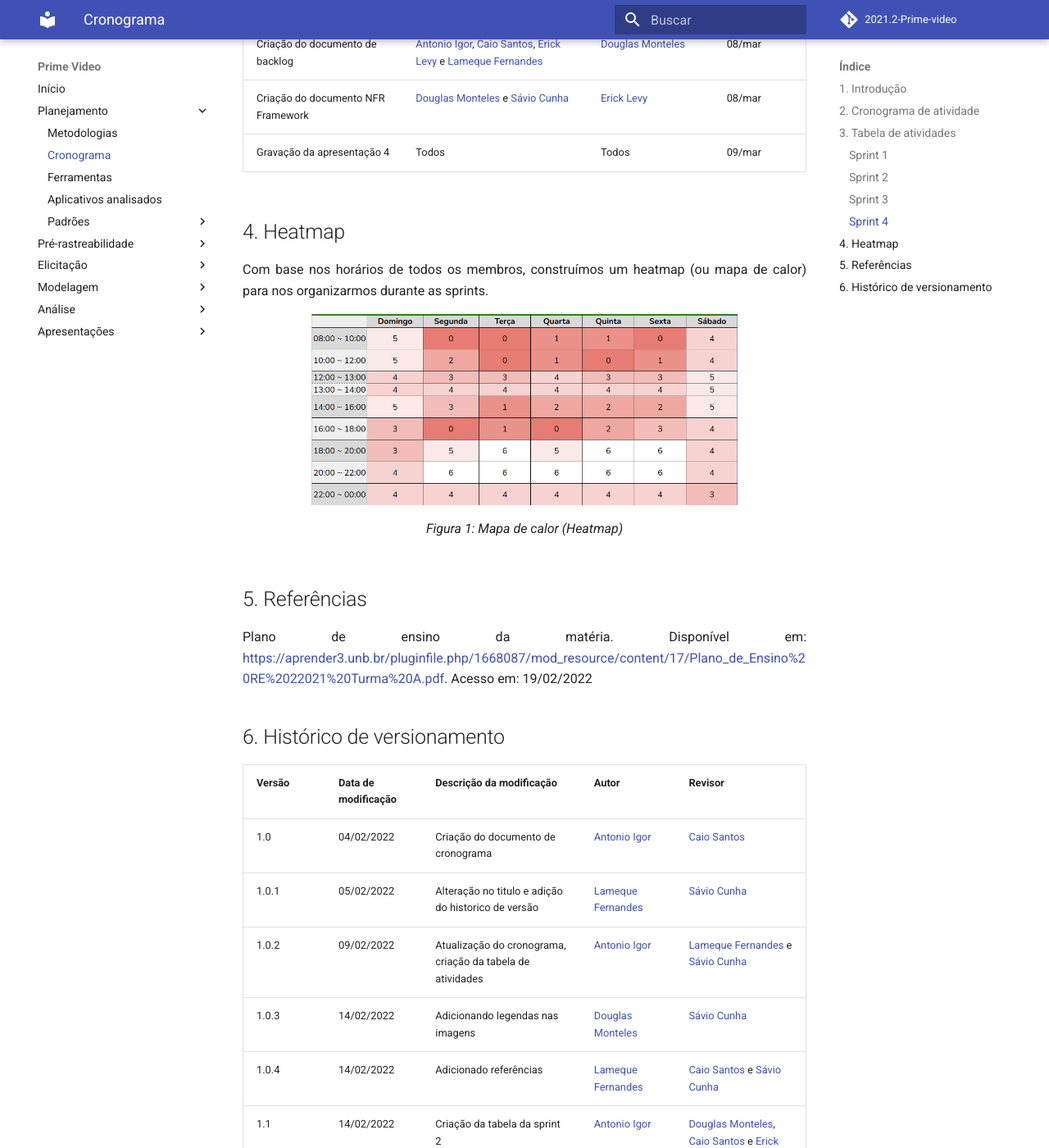
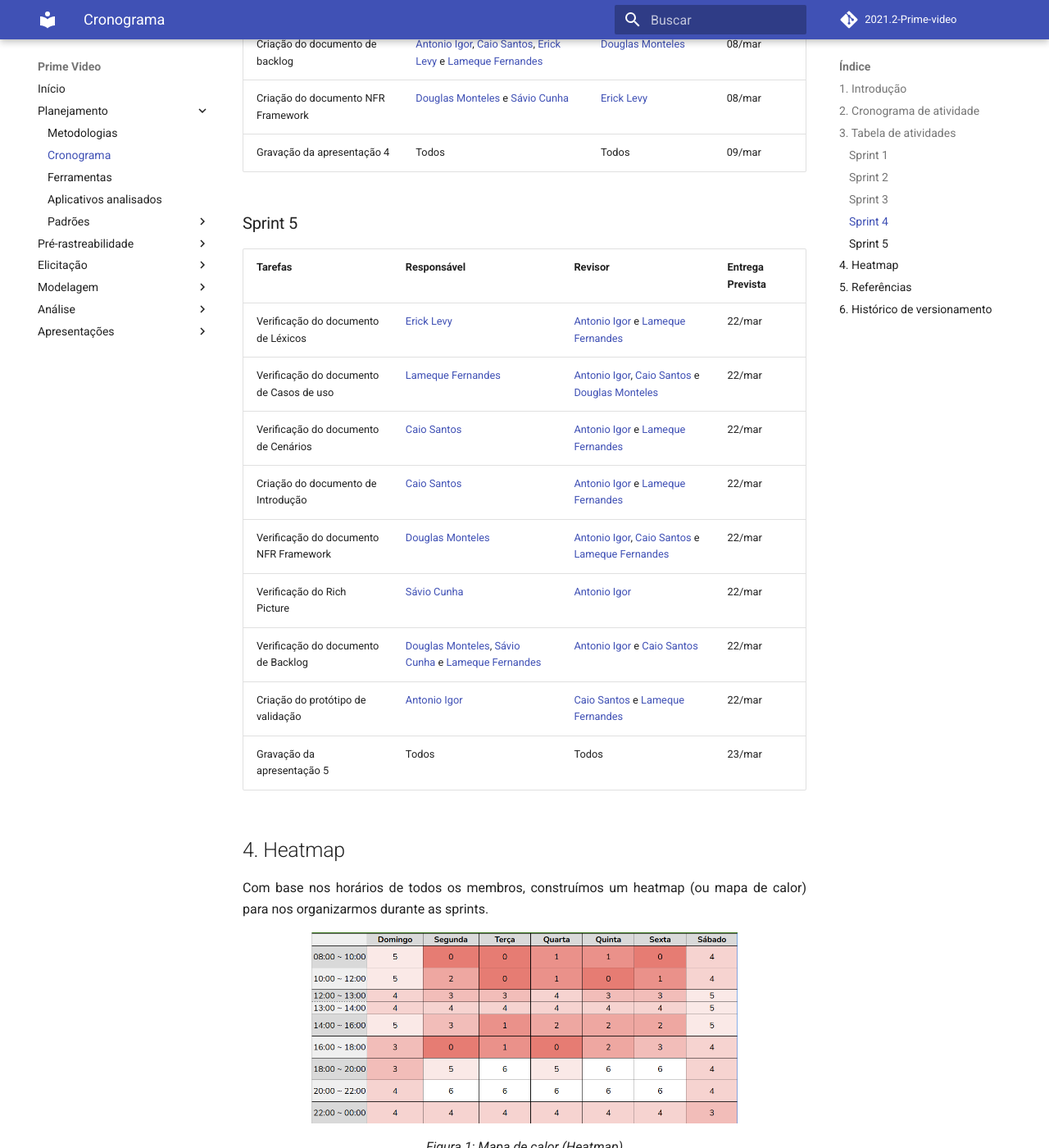
Before and after one commit to Requisitos-de-Software/2021.2-Prime-video, an MkDocs documentation site: the page built from docs/planejamento/cronograma.md, in a window 1280 px wide and 1400 px high, scrolled down 2807 px. Shown: the whole window at 82% size. Built offline with MkDocs 1.6.1 and Material for MkDocs 9.7.7, drawn with Linux system fonts in a browser that asks for light colours; comment, search, counter and statistics services are not loaded; some of the changed text lies outside the part shown.

Commit message:
docs: criação da tabela de sprint 5

```diff
--- a/docs/planejamento/cronograma.md
+++ b/docs/planejamento/cronograma.md
@@ -70,6 +70,20 @@ Com base nos prazos estipulados pela disciplida e disponibilidade dos integrante
 | Criação do documento NFR Framework | [Douglas Monteles](https://github.com/douglasmonteles) e [Sávio Cunha](https://github.com/savioc2)  | [Erick Levy](https://github.com/ericklevy) | 08/mar  |
 | Gravação da apresentação 4  | Todos         | Todos           | 09/mar           |
 
+### Sprint 5
+
+| Tarefas         | Responsável   | Revisor         | Entrega Prevista |
+| --------------- | ------------- | --------------- | ---------------- |
+| Verificação do documento de Léxicos       | [Erick Levy](https://github.com/ericklevy)                  | [Antonio Igor](https://github.com/antonioigorcarvalho) e [Lameque Fernandes](https://github.com/lamequefernandes) | 22/mar |
+| Verificação do documento de Casos de uso  | [Lameque Fernandes](https://github.com/lamequefernandes)    | [Antonio Igor](https://github.com/antonioigorcarvalho), [Caio Santos](https://github.com/caiobsantos) e [Douglas Monteles](https://github.com/douglasmonteles)  | 22/mar |
+| Verificação do documento de Cenários      | [Caio Santos](https://github.com/caiobsantos)               | [Antonio Igor](https://github.com/antonioigorcarvalho) e [Lameque Fernandes](https://github.com/lamequefernandes)  | 22/mar |
+| Criação do documento de Introdução        | [Caio Santos](https://github.com/caiobsantos)               | [Antonio Igor](https://github.com/antonioigorcarvalho) e [Lameque Fernandes](https://github.com/lamequefernandes)  | 22/mar |
+| Verificação do documento NFR Framework    | [Douglas Monteles](https://github.com/douglasmonteles)      | [Antonio Igor](https://github.com/antonioigorcarvalho), [Caio Santos](https://github.com/caiobsantos) e [Lameque Fernandes](https://github.com/lamequefernandes) | 22/mar |
+| Verificação do Rich Picture               | [Sávio Cunha](https://github.com/savioc2)                   | [Antonio Igor](https://github.com/antonioigorcarvalho) | 22/mar |
+| Verificação do documento de Backlog       | [Douglas Monteles](https://github.com/douglasmonteles), [Sávio Cunha](https://github.com/savioc2) e [Lameque Fernandes](https://github.com/lamequefernandes)                                                | [Antonio Igor](https://github.com/antonioigorcarvalho) e [Caio Santos](https://github.com/caiobsantos) | 22/mar |
+| Criação do protótipo de validação         | [Antonio Igor](https://github.com/antonioigorcarvalho)      | [Caio Santos](https://github.com/caiobsantos) e [Lameque Fernandes](https://github.com/lamequefernandes) | 22/mar |
+| Gravação da apresentação 5                | Todos         | Todos           | 23/mar           |
+
 ## 4. Heatmap
 
 Com base nos horários de todos os membros, construímos um heatmap (ou mapa de calor)  para nos organizarmos durante as sprints.
@@ -98,4 +112,5 @@ Plano de ensino da matéria. Disponível em: <https://aprender3.unb.br/pluginfil
 |1.1.1|20/02/2022| Adicionando o link no nome dos responsáveis |[Douglas Monteles](https://github.com/douglasmonteles)|[Sávio Cunha](https://github.com/savioc2)|
 |1.2|20/02/2022| Adicionado descrição no heatmap |[Lameque Fernandes](https://github.com/lamequefernandes)|[Antonio Igor](https://github.com/antonioigorcarvalho)|
 |1.3|08/03/2022| Criação da tabela da sprint 3 | [Antonio Igor](https://github.com/antonioigorcarvalho) | [Erick Levy](https://github.com/ericklevy) |
-|1.3|10/03/2022| Criação da tabela da sprint 4 | [Antonio Igor](https://github.com/antonioigorcarvalho) | - |
+|1.4|10/03/2022| Criação da tabela da sprint 4 | [Antonio Igor](https://github.com/antonioigorcarvalho) | - |
+|1.5|02/04/2022| Criação da tabela da sprint 5 | [Antonio Igor](https://github.com/antonioigorcarvalho) | - |
```
